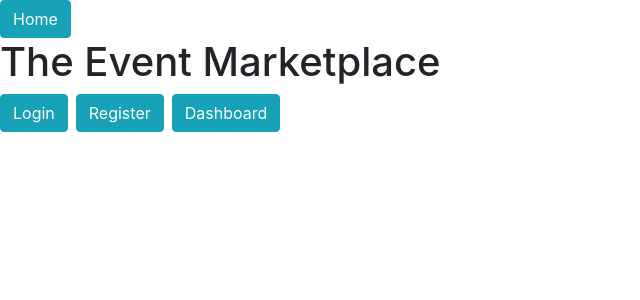
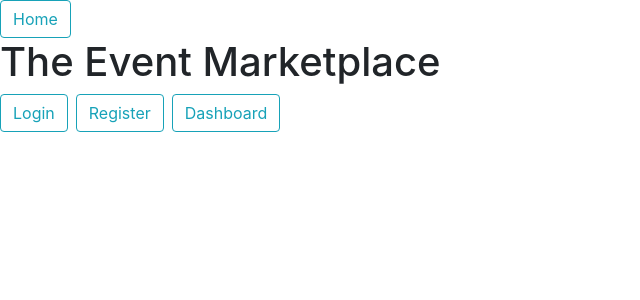
Before and after one commit to jade-lt/Event-Hub, a React (Create React App) app in the folder client/: page / in a window 1280 px wide. Shown: the top 300 px of the page, without its empty margins (0-640 px from the left). Built offline with nearby package versions, Linux system fonts and the light colour scheme.

Commit message:
chanegs to bootstrap button styling

```diff
--- a/client/src/App.js
+++ b/client/src/App.js
@@ -11,7 +11,7 @@ const App = () => {
       <div>
       <Link to="/">
         {/* <button type="button">Home</button> */}
-        <Button variant="info" className="mr-2">Home</Button>
+        <Button variant="outline-info" className="mr-2">Home</Button>
 
         </Link>
           <Switch>
--- a/client/src/components/AddListingForm.js
+++ b/client/src/components/AddListingForm.js
@@ -34,7 +34,7 @@ const AddListingForm = (props) => {
 
   return (
     <Popup trigger={
-      <Button type ="submit" variant="outline-info" className="mr-2">Add Listing</Button>
+      <Button type ="submit" variant="outline-info" className="mr-2">Add a Listing</Button>
     } position="right center">
 
     <div>
@@ -89,7 +89,7 @@ const AddListingForm = (props) => {
           ></input>
         </label>
         {/* <button type="submit">Add Listing</button> */}
-        <Button type ="submit" variant="info" className="mr-2">Add Listing</Button>
+        <Button type ="submit" variant="outline-info" className="mr-2">Add Listing</Button>
 
       </form>
     </div>
--- a/client/src/components/DashboardContainer.js
+++ b/client/src/components/DashboardContainer.js
@@ -111,19 +111,19 @@ const DashboardContainer = () => {
         <h1>Welcome Back!</h1>
         <Link to="/dashboard/listing/add">
         {/* <button type="button">Add a Listing</button> */}
-        <Button variant="info" className="mr-2">Add a Listing</Button>
+        <Button variant="outline-info" className="mr-2">Add a Listing</Button>
 
 
         </Link>
         <Link to="/dashboard/listing/edit">
         {/* <button type="button">Edit a Listing</button> */}
-        <Button variant="info" className="mr-2">Edit a Listing</Button>
+        <Button variant="outline-info" className="mr-2">Edit a Listing</Button>
 
 
         </Link>
         <Link to="/dashboard/listing/delete">
         {/* <button type="button">Delete a Listing</button> */}
-        <Button variant="info" className="mr-2">Delete a Listing</Button>
+        <Button variant="outline-info" className="mr-2">Delete a Listing</Button>
 
         </Link>
 
--- a/client/src/components/DeleteListingForm.js
+++ b/client/src/components/DeleteListingForm.js
@@ -1,5 +1,7 @@
 import React, { useEffect, useState } from "react";
 import Popup from "reactjs-popup";
+import { Button } from "react-bootstrap";
+
 
 
 
@@ -30,7 +32,8 @@ const DeleteListingForm = (props) => {
 
 
       return (
-    <Popup trigger={<button>Delete this Listing</button>} position="right center">
+    <Popup trigger={<Button type ="submit" variant="outline-info" className="mr-2">Delete a Listing</Button>
+  } position="right center">
 
         <div>
           <h3>Delete a Listing</h3>
@@ -43,7 +46,8 @@ const DeleteListingForm = (props) => {
                 onChange={handleChange}
               ></input>
             </label>
-            <button type="submit">Delete Listing</button>
+            <Button type ="submit" variant="outline-info" className="mr-2">Delete Listing</Button>
+
           </form>
         </div>
         </Popup>
--- a/client/src/components/EditListingForm.js
+++ b/client/src/components/EditListingForm.js
@@ -1,5 +1,7 @@
 import React, { useEffect, useState } from "react";
 import Popup from "reactjs-popup";
+import { Button } from "react-bootstrap";
+
 
 const EditListingForm = (props) => {
 
@@ -28,8 +30,11 @@ const EditListingForm = (props) => {
       };
 
       return (
-    <Popup trigger={<button>Change a Listing</button>} position="right center">
-        <div>
+    <Popup trigger={
+      <Button type ="submit" variant="outline-info" className="mr-2">Edit a Listing</Button>
+    } position="right center">
+
+    <div>
           <h3>Edit a Listing</h3>
           <form onSubmit={handleSubmit}>
             <label>
@@ -80,7 +85,8 @@ const EditListingForm = (props) => {
             onChange={handleChange}
           ></input>
         </label>
-            <button type="submit">Edit Listing</button>
+        <Button type ="submit" variant="outline-info" className="mr-2">Edit Listing</Button>
+
           </form>
         </div>
         </Popup>
--- a/client/src/components/MarketplaceContainer.js
+++ b/client/src/components/MarketplaceContainer.js
@@ -70,16 +70,16 @@ const MarketplaceContainer = () => {
 
           <Link to="/login">
             {/* <button type="button">Login</button> */}
-            <Button variant="info" className="mr-2">Login</Button>
+            <Button variant="outline-info" className="mr-2">Login</Button>
             </Link>
           <Link to="/register">
           {/* <button type="button">Register</button> */}
-          <Button variant="info" className="mr-2">Register</Button>
+          <Button variant="outline-info" className="mr-2">Register</Button>
 
           </Link>
           <Link to="dashboard">
           {/* <button type="button">Dashboard</button> */}
-          <Button variant="info" className="mr-2">Dashboard</Button>
+          <Button variant="outline-info" className="mr-2">Dashboard</Button>
 
           </Link>
           <Switch>
```
